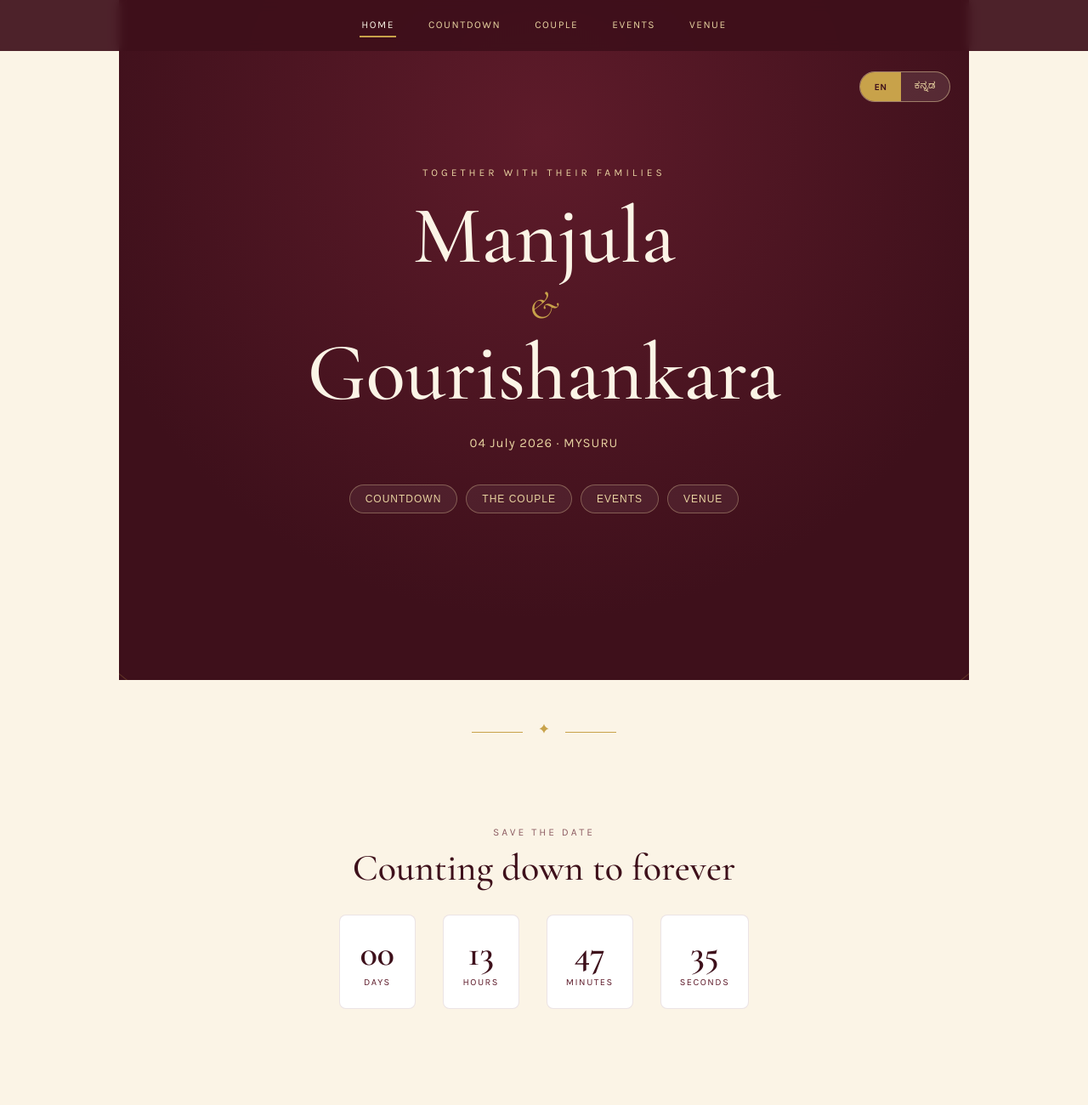
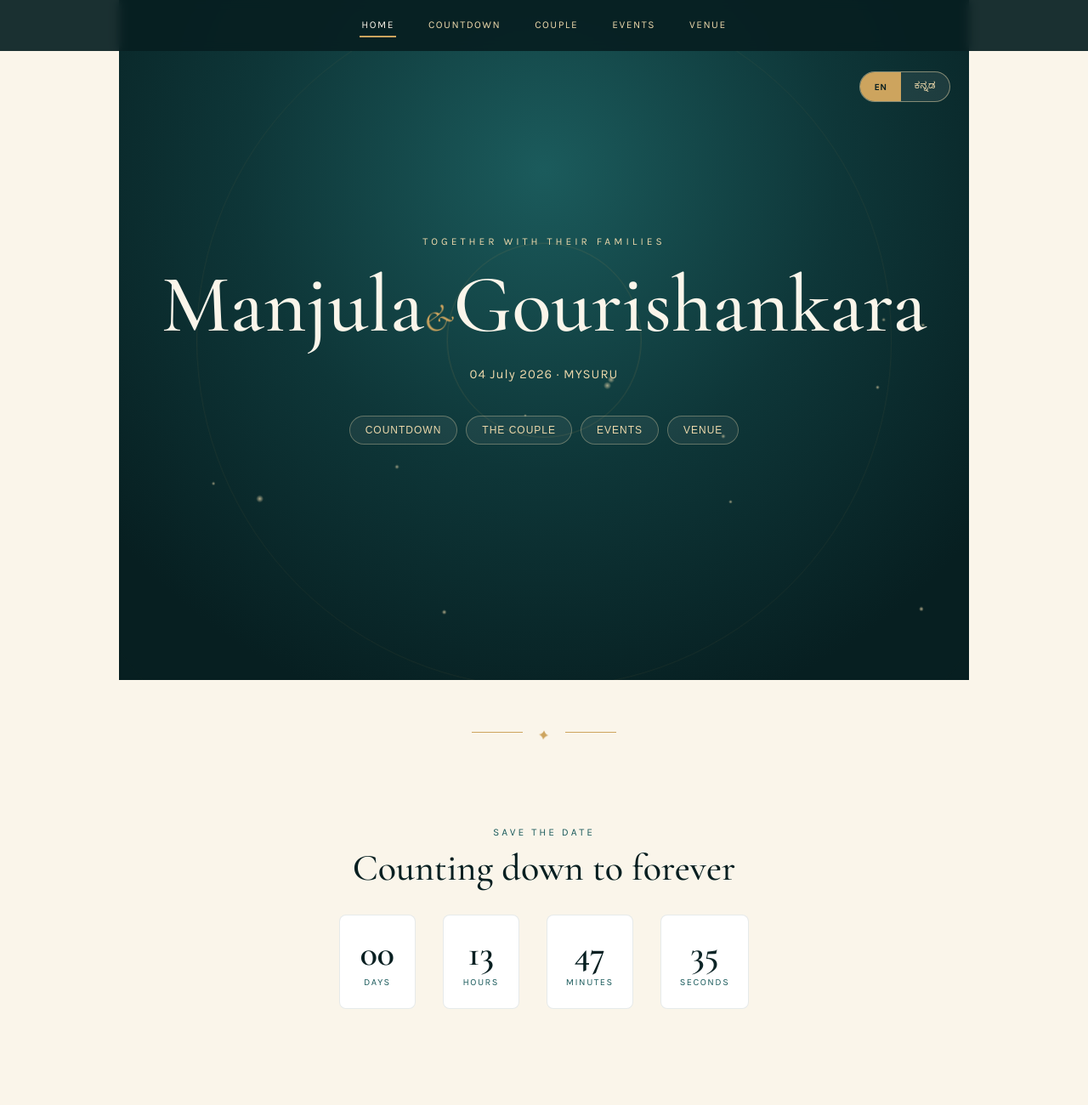
Before and after one commit to sunil-kumar-suttur/majula-gourishankara, a plain HTML site: page index.html in a window 1280 px wide. Shown: the top 1300 px of the page at 85% size. Drawn offline with nearby package versions, Linux system fonts and the light colour scheme.

Commit message:
Update index.html

```diff
--- a/index.html
+++ b/index.html
@@ -11,12 +11,14 @@
     />
     <style>
       :root {
-        --maroon: #5e1b2a;
-        --maroon-deep: #3e101b;
-        --gold: #c8a24a;
-        --gold-soft: #e7d2a0;
-        --cream: #fbf4e6;
-        --ink: #2b1b12;
+        --teal-deep: #071f21;
+        --teal: #0e3638;
+        --teal-mid: #1b5b5c;
+        --gold: #cda45e;
+        --gold-soft: #ecd8ab;
+        --blush: #f2ddca;
+        --cream: #faf5ea;
+        --ink: #202420;
       }
       * {
         margin: 0;
@@ -39,6 +41,18 @@
         font-family: "Cormorant Garamond", "Noto Sans Kannada", serif;
       }
 
+      /* ---------- reveal on scroll ---------- */
+      .reveal {
+        opacity: 0;
+        transform: translateY(26px);
+        transition: opacity 0.9s cubic-bezier(.2,.7,.2,1), transform 0.9s cubic-bezier(.2,.7,.2,1);
+      }
+      .reveal.in { opacity: 1; transform: translateY(0); }
+      .reveal.d1 { transition-delay: 0.08s; }
+      .reveal.d2 { transition-delay: 0.16s; }
+      .reveal.d3 { transition-delay: 0.24s; }
+      .reveal.d4 { transition-delay: 0.32s; }
+
       nav {
         position: fixed;
         top: 0;
@@ -49,10 +63,13 @@
         justify-content: center;
         gap: clamp(10px, 3vw, 36px);
         padding: 16px 4vw;
-        background: rgba(62, 16, 27, 0.92);
+        background: rgba(7, 31, 33, 0.92);
         backdrop-filter: blur(6px);
+        transition: box-shadow 0.3s ease;
       }
+      nav.scrolled { box-shadow: 0 2px 22px rgba(0,0,0,0.18); }
       nav button {
+        position: relative;
         background: none;
         border: none;
         color: var(--gold-soft);
@@ -79,8 +96,8 @@
         right: 22px;
         z-index: 5;
         display: flex;
-        background: rgba(255, 255, 255, 0.1);
-        border: 1px solid rgba(231, 210, 160, 0.5);
+        background: rgba(255, 255, 255, 0.08);
+        border: 1px solid rgba(236, 216, 171, 0.5);
         border-radius: 20px;
         overflow: hidden;
       }
@@ -99,10 +116,11 @@
       }
       .lang-toggle button.active {
         background: var(--gold);
-        color: var(--maroon-deep);
+        color: var(--teal-deep);
         font-weight: 700;
       }
 
+      /* ---------- HERO ---------- */
       .hero {
         min-height: 100vh;
         display: flex;
@@ -112,31 +130,50 @@
         text-align: center;
         position: relative;
         background: radial-gradient(
-          circle at 50% 20%,
-          var(--maroon) 0%,
-          var(--maroon-deep) 70%
+          circle at 50% 25%,
+          var(--teal-mid) 0%,
+          var(--teal) 45%,
+          var(--teal-deep) 85%
         );
         color: var(--cream);
         padding: 3rem 1.5rem;
         overflow: hidden;
       }
-      .hero::before,
-      .hero::after {
-        content: "";
+      /* expanding wave rings - nods to "Blue Ocean" venue */
+      .wave-ring {
         position: absolute;
-        width: 140%;
-        height: 140%;
-        border: 1px solid rgba(200, 162, 74, 0.25);
+        border: 1px solid rgba(205, 164, 94, 0.35);
         border-radius: 50%;
         top: 50%;
         left: 50%;
         transform: translate(-50%, -50%);
+        animation: waveOut 6s ease-out infinite;
+        opacity: 0;
       }
-      .hero::after {
-        width: 170%;
-        height: 170%;
-        border-color: rgba(200, 162, 74, 0.12);
+      .wave-ring.r1 { width: 200px; height: 200px; animation-delay: 0s; }
+      .wave-ring.r2 { width: 200px; height: 200px; animation-delay: 2s; }
+      .wave-ring.r3 { width: 200px; height: 200px; animation-delay: 4s; }
+      @keyframes waveOut {
+        0% { width: 160px; height: 160px; opacity: 0.55; }
+        100% { width: 1400px; height: 1400px; opacity: 0; }
       }
+
+      /* drifting golden particles */
+      .particle {
+        position: absolute;
+        bottom: -20px;
+        border-radius: 50%;
+        background: radial-gradient(circle, var(--gold-soft), transparent 70%);
+        opacity: 0.7;
+        animation: drift linear infinite;
+      }
+      @keyframes drift {
+        0% { transform: translateY(0) translateX(0) scale(1); opacity: 0; }
+        10% { opacity: 0.8; }
+        90% { opacity: 0.5; }
+        100% { transform: translateY(-115vh) translateX(var(--drift-x, 20px)) scale(0.6); opacity: 0; }
+      }
+
       .eyebrow {
         letter-spacing: 4px;
         font-size: 12px;
@@ -162,6 +199,12 @@
         font-size: clamp(28px, 5vw, 46px);
         color: var(--gold);
         margin: 6px 0;
+        animation: swayAmp 4.5s ease-in-out infinite;
+        display: inline-block;
+      }
+      @keyframes swayAmp {
+        0%, 100% { transform: rotate(-4deg); }
+        50% { transform: rotate(4deg); }
       }
       .hero .sub {
         margin-top: 22px;
@@ -174,14 +217,8 @@
         animation-delay: 0.3s;
       }
       @keyframes fadeUp {
-        from {
-          opacity: 0;
-          transform: translateY(18px);
-        }
-        to {
-          opacity: 1;
-          transform: translateY(0);
-        }
+        from { opacity: 0; transform: translateY(18px); }
+        to { opacity: 1; transform: translateY(0); }
       }
       .hero .navhint {
         margin-top: 40px;
@@ -190,10 +227,13 @@
         z-index: 2;
         flex-wrap: wrap;
         justify-content: center;
+        opacity: 0;
+        animation: fadeUp 1.3s ease forwards;
+        animation-delay: 0.45s;
       }
       .hero .navhint button {
         background: rgba(255, 255, 255, 0.06);
-        border: 1px solid rgba(231, 210, 160, 0.35);
+        border: 1px solid rgba(236, 216, 171, 0.35);
         color: var(--gold-soft);
         padding: 9px 18px;
         border-radius: 20px;
@@ -201,10 +241,11 @@
         letter-spacing: 1px;
         text-transform: uppercase;
         cursor: pointer;
-        transition: background 0.25s ease;
+        transition: background 0.25s ease, transform 0.3s ease;
       }
       .hero .navhint button:hover {
         background: rgba(255, 255, 255, 0.14);
+        transform: translateY(-2px);
       }
 
       .divider {
@@ -223,7 +264,9 @@
         width: 22px;
         height: 22px;
         fill: var(--gold);
+        animation: spinSlow 12s linear infinite;
       }
+      @keyframes spinSlow { to { transform: rotate(360deg); } }
 
       section {
         padding: 90px 6vw 80px;
@@ -236,15 +279,15 @@
         letter-spacing: 3px;
         font-size: 12px;
         text-transform: uppercase;
-        color: var(--maroon);
-        opacity: 0.7;
+        color: var(--teal-mid);
+        opacity: 0.75;
         margin-bottom: 8px;
       }
       .heading {
         text-align: center;
         font-size: clamp(30px, 5vw, 44px);
         font-weight: 500;
-        color: var(--maroon-deep);
+        color: var(--teal-deep);
         margin-bottom: 28px;
       }
 
@@ -257,24 +300,38 @@
       }
       .cbox {
         background: #fff;
-        border: 1px solid rgba(94, 27, 42, 0.12);
+        border: 1px solid rgba(14, 54, 56, 0.1);
         border-radius: 8px;
         padding: 24px 22px;
         text-align: center;
         min-width: 90px;
+        position: relative;
+        overflow: hidden;
+        transition: transform 0.3s ease, box-shadow 0.3s ease;
+      }
+      .cbox:hover {
+        transform: translateY(-4px);
+        box-shadow: 0 14px 28px rgba(14, 54, 56, 0.12);
       }
       .cbox .num {
         font-family: "Cormorant Garamond", serif;
         font-size: 42px;
         font-weight: 600;
-        color: var(--maroon-deep);
+        color: var(--teal-deep);
         line-height: 1;
+        display: inline-block;
+        transition: transform 0.35s ease;
+      }
+      .cbox .num.tick { animation: tickPulse 0.4s ease; }
+      @keyframes tickPulse {
+        0% { transform: translateY(-8px); opacity: 0.4; }
+        100% { transform: translateY(0); opacity: 1; }
       }
       .cbox .unit {
         font-size: 11px;
         letter-spacing: 1.5px;
         text-transform: uppercase;
-        color: var(--maroon);
+        color: var(--teal-mid);
         margin-top: 6px;
         display: block;
       }
@@ -287,18 +344,18 @@
       }
       .person {
         background: #fff;
-        border: 1px solid rgba(94, 27, 42, 0.12);
+        border: 1px solid rgba(14, 54, 56, 0.1);
         border-radius: 8px;
         padding: 36px 26px;
         text-align: center;
         cursor: pointer;
         transition:
-          transform 0.3s ease,
-          box-shadow 0.3s ease;
+          transform 0.35s ease,
+          box-shadow 0.35s ease;
       }
       .person:hover {
-        transform: translateY(-6px);
-        box-shadow: 0 16px 30px rgba(94, 27, 42, 0.12);
+        transform: translateY(-8px) scale(1.015);
+        box-shadow: 0 20px 34px rgba(14, 54, 56, 0.14);
       }
       .person .ring {
         width: 84px;
@@ -309,14 +366,16 @@
         align-items: center;
         justify-content: center;
         background: var(--gold-soft);
-        color: var(--maroon-deep);
+        color: var(--teal-deep);
         font-family: "Cormorant Garamond", serif;
         font-size: 30px;
         font-weight: 600;
+        transition: transform 0.4s ease;
       }
+      .person:hover .ring { transform: rotate(8deg) scale(1.06); }
       .person h3 {
         font-size: 24px;
-        color: var(--maroon-deep);
+        color: var(--teal-deep);
         margin-bottom: 6px;
         font-weight: 500;
       }
@@ -329,7 +388,7 @@
       }
       .person p {
         font-size: 14px;
-        color: #5a4736;
+        color: #4a4a42;
         line-height: 1.7;
       }
 
@@ -341,7 +400,7 @@
       }
       .tcard {
         background: #fff;
-        border: 1px solid rgba(94, 27, 42, 0.12);
+        border: 1px solid rgba(14, 54, 56, 0.1);
         border-radius: 8px;
         padding: 30px 22px;
         text-align: center;
@@ -352,28 +411,31 @@
       }
       .tcard:hover {
         transform: translateY(-6px);
-        box-shadow: 0 16px 30px rgba(94, 27, 42, 0.12);
+        box-shadow: 0 16px 30px rgba(14, 54, 56, 0.14);
       }
       .tcard .icon {
         font-size: 26px;
         color: var(--gold);
         margin-bottom: 12px;
+        display: inline-block;
+        transition: transform 0.4s ease;
       }
+      .tcard:hover .icon { transform: rotate(18deg) scale(1.12); }
       .tcard h3 {
         font-size: 22px;
-        color: var(--maroon-deep);
+        color: var(--teal-deep);
         margin-bottom: 8px;
         font-weight: 500;
       }
       .tcard p {
         font-size: 14px;
-        color: #5a4736;
+        color: #4a4a42;
         line-height: 1.6;
       }
       .tcard .time {
         font-size: 12px;
         letter-spacing: 1px;
-        color: var(--maroon);
+        color: var(--teal-mid);
         text-transform: uppercase;
         margin-top: 10px;
         display: block;
@@ -383,7 +445,7 @@
         font-size: 12px;
         letter-spacing: 1px;
         text-transform: uppercase;
-        color: var(--maroon);
+        color: var(--teal-mid);
         border-bottom: 1px solid var(--gold);
         display: inline-block;
       }
@@ -394,7 +456,7 @@
 
       .venue-card {
         background: #fff;
-        border: 1px solid rgba(94, 27, 42, 0.12);
+        border: 1px solid rgba(14, 54, 56, 0.1);
         border-radius: 8px;
         padding: 0 0 34px;
         text-align: center;
@@ -408,7 +470,7 @@
       }
       .venue-card:hover {
         transform: translateY(-6px);
-        box-shadow: 0 16px 30px rgba(94, 27, 42, 0.12);
+        box-shadow: 0 18px 34px rgba(14, 54, 56, 0.14);
       }
       .venue-card .venue-photo {
         width: 100%;
@@ -416,7 +478,9 @@
         object-fit: cover;
         display: block;
         border-bottom: 3px solid var(--gold);
+        transition: transform 0.6s ease;
       }
+      .venue-card:hover .venue-photo { transform: scale(1.05); }
       .venue-card .venue-body {
         padding: 28px 30px 0;
       }
@@ -427,39 +491,43 @@
       }
       .venue-card h3 {
         font-size: 26px;
-        color: var(--maroon-deep);
+        color: var(--teal-deep);
         margin-bottom: 6px;
         font-weight: 500;
       }
       .venue-card p {
         font-size: 14px;
-        color: #5a4736;
+        color: #4a4a42;
         line-height: 1.7;
         margin-bottom: 18px;
       }
       .venue-card .go {
         display: inline-block;
-        background: var(--maroon-deep);
+        background: var(--teal-deep);
         color: var(--cream);
         padding: 11px 26px;
         border-radius: 20px;
         font-size: 12px;
         letter-spacing: 1.5px;
         text-transform: uppercase;
+        transition: background 0.3s ease, transform 0.3s ease;
       }
+      .venue-card:hover .go { background: var(--gold); color: var(--teal-deep); }
 
       footer {
         text-align: center;
         padding: 40px 20px 60px;
-        color: var(--maroon);
+        color: var(--teal-mid);
         font-size: 13px;
         letter-spacing: 1px;
       }
       footer .display {
         font-size: 20px;
-        color: var(--maroon-deep);
+        color: var(--teal-deep);
         margin-bottom: 6px;
       }
+      footer a { transition: transform 0.25s ease, color 0.25s ease; }
+      footer a:hover { transform: translateY(-2px); color: var(--gold); }
 
       @media (max-width: 760px) {
         .timeline {
@@ -485,6 +553,14 @@
           font-size: 10px;
         }
       }
+
+      @media (prefers-reduced-motion: reduce) {
+        *, *::before, *::after {
+          animation-duration: 0.001ms !important;
+          animation-iteration-count: 1 !important;
+          transition-duration: 0.001ms !important;
+        }
+      }
     </style>
   </head>
   <body>
@@ -501,6 +577,11 @@
     </nav>
 
     <section class="hero" id="home">
+      <div class="wave-ring r1"></div>
+      <div class="wave-ring r2"></div>
+      <div class="wave-ring r3"></div>
+      <div id="particles"></div>
+
       <div class="lang-toggle">
         <button id="lang-en" onclick="setLanguage('en')" class="active">EN</button>
         <button id="lang-kn" onclick="setLanguage('kn')">ಕನ್ನಡ</button>
@@ -526,21 +607,21 @@
     </div>
 
     <section id="countdown">
-      <div class="label" data-i18n-en="Save the date" data-i18n-kn="ದಿನಾಂಕವನ್ನು ನೆನಪಿಡಿ">Save the date</div>
-      <h2 class="heading" data-i18n-en="Counting down to forever" data-i18n-kn="ಶಾಶ್ವತತೆಯೆಡೆಗೆ ಎಣಿಕೆ">Counting down to forever</h2>
+      <div class="label reveal" data-i18n-en="Save the date" data-i18n-kn="ದಿನಾಂಕವನ್ನು ನೆನಪಿಡಿ">Save the date</div>
+      <h2 class="heading reveal" data-i18n-en="Counting down to forever" data-i18n-kn="ಶಾಶ್ವತತೆಯೆಡೆಗೆ ಎಣಿಕೆ">Counting down to forever</h2>
       <div class="countdown">
-        <div class="cbox">
+        <div class="cbox reveal d1">
           <span class="num" id="cd-days">00</span><span class="unit" data-i18n-en="Days" data-i18n-kn="ದಿನಗಳು">Days</span>
         </div>
-        <div class="cbox">
+        <div class="cbox reveal d2">
           <span class="num" id="cd-hours">00</span
           ><span class="unit" data-i18n-en="Hours" data-i18n-kn="ಗಂಟೆಗಳು">Hours</span>
         </div>
-        <div class="cbox">
+        <div class="cbox reveal d3">
           <span class="num" id="cd-mins">00</span
           ><span class="unit" data-i18n-en="Minutes" data-i18n-kn="ನಿಮಿಷಗಳು">Minutes</span>
         </div>
-        <div class="cbox">
+        <div class="cbox reveal d4">
           <span class="num" id="cd-secs">00</span
           ><span class="unit" data-i18n-en="Seconds" data-i18n-kn="ಸೆಕೆಂಡುಗಳು">Seconds</span>
         </div>
@@ -557,11 +638,11 @@
     </div>
 
     <section id="couple">
-      <div class="label" data-i18n-en="Our story" data-i18n-kn="ನಮ್ಮ ಕಥೆ">Our story</div>
-      <h2 class="heading" data-i18n-en="The couple" data-i18n-kn="ದಂಪತಿಗಳು">The couple</h2>
+      <div class="label reveal" data-i18n-en="Our story" data-i18n-kn="ನಮ್ಮ ಕಥೆ">Our story</div>
+      <h2 class="heading reveal" data-i18n-en="The couple" data-i18n-kn="ದಂಪತಿಗಳು">The couple</h2>
       <div class="couple-grid">
         <div
-          class="person"
+          class="person reveal d1"
           onclick="
             sendPrompt('Tell me more about Manjula for the wedding invitation')
           "
@@ -575,7 +656,7 @@
           </p>
         </div>
         <div
-          class="person"
+          class="person reveal d2"
           onclick="
             sendPrompt(
               'Tell me more about Gourishankara for the wedding invitation',
@@ -603,13 +684,13 @@
     </div>
 
     <section id="events">
-      <div class="label" data-i18n-en="Event details" data-i18n-kn="ಕಾರ್ಯಕ್ರಮದ ವಿವರಗಳು">Event details</div>
-      <h2 class="heading" data-i18n-en="Where to be, and when" data-i18n-kn="ಎಲ್ಲಿ ಮತ್ತು ಯಾವಾಗ">Where to be, and when</h2>
+      <div class="label reveal" data-i18n-en="Event details" data-i18n-kn="ಕಾರ್ಯಕ್ರಮದ ವಿವರಗಳು">Event details</div>
+      <h2 class="heading reveal" data-i18n-en="Where to be, and when" data-i18n-kn="ಎಲ್ಲಿ ಮತ್ತು ಯಾವಾಗ">Where to be, and when</h2>
 
       <div class="timeline">
         <!-- Reception -->
         <div
-          class="tcard"
+          class="tcard reveal d1"
           onclick="
             window.open(
               'https://www.google.com/maps/search/?api=1&query=Blue+Ocean+Convention+Hall+Mysuru',
@@ -626,7 +707,7 @@
 
         <!-- Wedding Ceremony -->
         <div
-          class="tcard"
+          class="tcard reveal d2"
           onclick="
             window.open(
               'https://www.google.com/maps/search/?api=1&query=Blue+Ocean+Convention+Hall+Mysuru',
@@ -653,10 +734,10 @@
     </div>
 
     <section id="venue">
-      <div class="label" data-i18n-en="Main venue" data-i18n-kn="ಮುಖ್ಯ ಸ್ಥಳ">Main venue</div>
-      <h2 class="heading" data-i18n-en="Join us here" data-i18n-kn="ಇಲ್ಲಿ ನಮ್ಮೊಂದಿಗೆ ಸೇರಿ">Join us here</h2>
+      <div class="label reveal" data-i18n-en="Main venue" data-i18n-kn="ಮುಖ್ಯ ಸ್ಥಳ">Main venue</div>
+      <h2 class="heading reveal" data-i18n-en="Join us here" data-i18n-kn="ಇಲ್ಲಿ ನಮ್ಮೊಂದಿಗೆ ಸೇರಿ">Join us here</h2>
       <div
-        class="venue-card"
+        class="venue-card reveal"
         onclick="
           window.open(
             'https://www.google.com/maps/search/?api=1&query=Blue+Ocean+Conventional+Hall,+Varkood+Gate,+T+Narasipura+Main+Road,+Mysuru',
@@ -685,7 +766,7 @@
     <a
       href="tel:9071330429"
       style="
-        color: var(--maroon-deep);
+        color: var(--teal-deep);
         text-decoration: none;
         font-weight: 700;
         font-size: 14px;
@@ -696,7 +777,7 @@
     <a
       href="tel:6366646844"
       style="
-        color: var(--maroon-deep);
+        color: var(--teal-deep);
         text-decoration: none;
         font-weight: 700;
         font-size: 14px;
@@ -735,6 +816,8 @@
         document.querySelectorAll("nav button").forEach(function (btn) {
           btn.classList.toggle("active", btn.dataset.target === current);
         });
+
+        document.getElementById("nav").classList.toggle("scrolled", window.scrollY > 30);
       });
 
       var weddingDate = new Date("2026-07-04T18:30:00");
@@ -746,21 +829,21 @@
         var hours = Math.floor((diff / (1000 * 60 * 60)) % 24);
         var mins = Math.floor((diff / (1000 * 60)) % 60);
         var secs = Math.floor((diff / 1000) % 60);
-        document.getElementById("cd-days").textContent = String(days).padStart(
-          2,
-          "0",
-        );
-        document.getElementById("cd-hours").textContent = String(
-          hours,
-        ).padStart(2, "0");
-        document.getElementById("cd-mins").textContent = String(mins).padStart(
-          2,
-          "0",
-        );
-        document.getElementById("cd-secs").textContent = String(secs).padStart(
-          2,
-          "0",
-        );
+
+        setNum("cd-days", days);
+        setNum("cd-hours", hours);
+        setNum("cd-mins", mins);
+        setNum("cd-secs", secs);
+      }
+      function setNum(id, value) {
+        var el = document.getElementById(id);
+        var text = String(value).padStart(2, "0");
+        if (el.textContent !== text) {
+          el.textContent = text;
+          el.classList.remove("tick");
+          void el.offsetWidth;
+          el.classList.add("tick");
+        }
       }
       updateCountdown();
       setInterval(updateCountdown, 1000);
@@ -773,6 +856,41 @@
         document.getElementById("lang-kn").classList.toggle("active", lang === "kn");
         document.documentElement.setAttribute("lang", lang);
       }
+
+      /* ---------- scroll reveal ---------- */
+      var revealEls = document.querySelectorAll(".reveal");
+      var io = new IntersectionObserver(
+        function (entries) {
+          entries.forEach(function (e) {
+            if (e.isIntersecting) {
+              e.target.classList.add("in");
+              io.unobserve(e.target);
+            }
+          });
+        },
+        { threshold: 0.15 },
+      );
+      revealEls.forEach(function (el) {
+        io.observe(el);
+      });
+
+      /* ---------- drifting particles in hero ---------- */
+      (function () {
+        var container = document.getElementById("particles");
+        var count = 18;
+        for (var i = 0; i < count; i++) {
+          var p = document.createElement("div");
+          p.className = "particle";
+          var size = 4 + Math.random() * 7;
+          p.style.width = size + "px";
+          p.style.height = size + "px";
+          p.style.left = Math.random() * 100 + "%";
+          p.style.setProperty("--drift-x", (Math.random() * 80 - 40) + "px");
+          p.style.animationDuration = 9 + Math.random() * 8 + "s";
+          p.style.animationDelay = Math.random() * 10 + "s";
+          container.appendChild(p);
+        }
+      })();
     </script>
   </body>
 </html>
```
